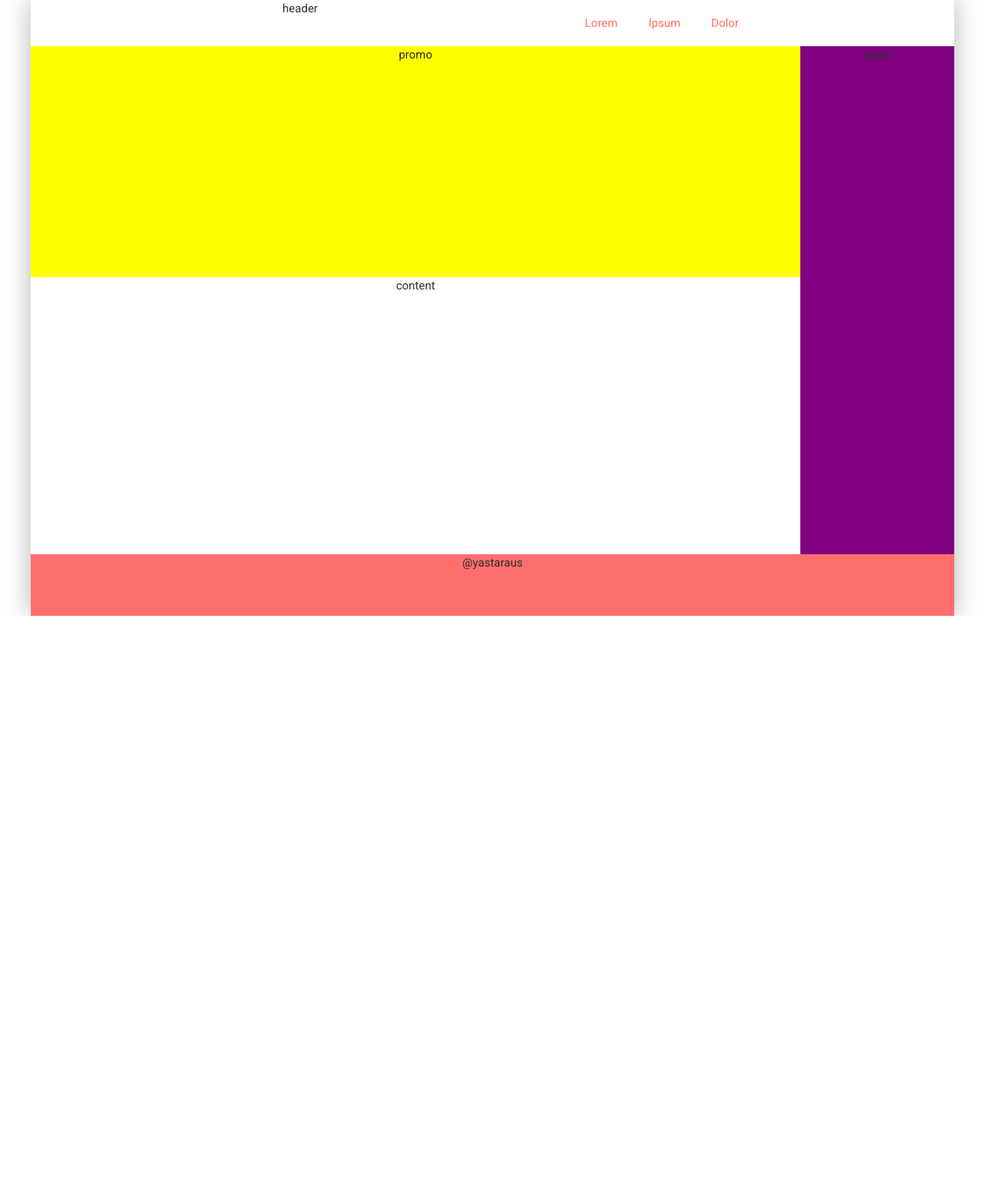
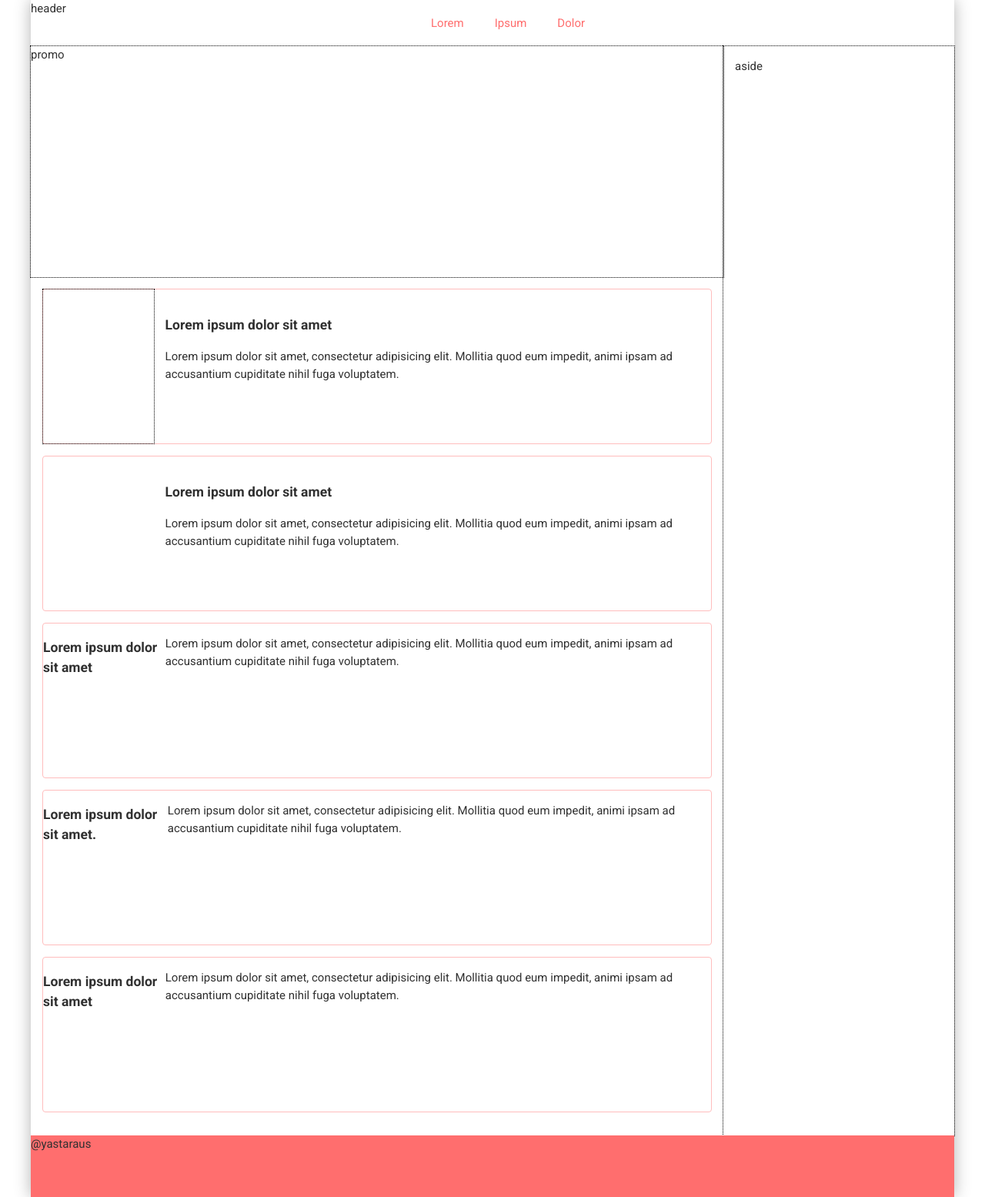
Before and after one commit to yastaraus/yastaraus.github.io, a PHP site: page /dev-branch/index.html in a window 1280 px wide. Shown: the whole page at 77% size. Before the commit the page ends 800 px from the top, so only its background shows below. Run offline with PHP 8.4, Linux system fonts and the light colour scheme.

Commit message:
new variables for colors + post styles

```diff
--- a/dev-branch/css/master.css
+++ b/dev-branch/css/master.css
@@ -16,7 +16,7 @@ body {
 
 a {
   text-decoration: none;
-  color: var(--yast-main-color);
+  color: var(--clr--yast-main);
 }
 
 .otl {
@@ -29,21 +29,20 @@ a {
   min-width: 320px;
   min-height: 100vh;
   margin: 0px auto;
-  box-shadow: 0px 0px 30px rgba(0,0,0,0.3);
+  box-shadow: 0px 0px 20px rgba(0,0,0,0.3);
 
   display: grid;
   grid-template-columns: repeat(9, minmax(min-content, 1fr)) 1fr repeat(2, 100px);
   grid-template-rows: 60px 300px 2fr 80px;
 
   grid-template-areas:
-  "h h h h h h h n n n n n"
-  "p p p p p p p p p p a a"
-  "c c c c c c c c c c a a"
+  "h h h h h n n n n n n n"
+  "p p p p p p p p p a a a"
+  "c c c c c c c c c a a a"
   "f f f f f f f f f f f f";
 }
 
 .grid-item {
-  text-align: center;
   /* padding: 1em; */
 }
 
@@ -60,24 +59,51 @@ a {
 .promo-block {
   grid-area: p;
 
-  background-color: yellow;
+  /* background-color: yellow; */
 }
 
 .main-content {
   grid-area: c;
 
+  padding: 1em;
   background-color: ;
+}
+
+
+/* === Стили постов === */
+.blog-article {
+  box-sizing: content-box;
+  border: 1px solid var(--clr-yast-0);
+  border-radius: 4px;
+
+  height: 200px; /* ??? */
+
+  display: flex;
+  flex-direction: row;
+
+  /* box-shadow: inset 0px 0px 1px 1px var(--clr-yast-0); */
+  margin-bottom: 1em;
+}
+.post-pic {
+  margin: 0px;
+  height: auto; /* ??? */
+  width: 200px; /* ??? */
+}
+.post-text {
+  padding: 1em;
+  width: auto; /* ??? */
 }
 
 .aside {
   grid-area: a;
 
-  background-color: purple;
+  padding: 1em;
+  /* background-color: purple; */
 }
 
 .main-footer {
   grid-area: f;
-  background-color: var(--yast-main-color); /* Переменная основным цветом */
+  background-color: var(--clr--yast-main); /* Переменная основным цветом */
 }
 
 /* === Nav Styles === */
@@ -100,8 +126,8 @@ a {
   padding: 10px 20px;
 }
 .main-nav > ul a:hover {
-  font-weight: bold;
-  color: var(--yast-second-color);
+  /* font-weight: bold; */
+  color: var(--clr-yast-0);
 }
 
 .main-nav > a .burger-menu {
@@ -132,7 +158,7 @@ a {
     width: 60px;
   }
   .main-nav > a > .burger-menu {
-    fill: var(--yast-main-color); /* Заливка бургера цветом */
+    fill: var(--clr--yast-main); /* Заливка бургера цветом */
     display: block;
   }
 }
@@ -165,11 +191,13 @@ https://medium.com/devschacht/%D0%B8%D0%B7%D1%83%D1%87%D0%B8%D1%82%D0%B5-css-%D0
 DOM-элементы являются потомками тега <html>.
 */
 :root {
+  --clr--yast-main: #ff6e6e; /* Крансо-розовый, основной цвет */
+  --clr--yast-second: #6DBDBD; /* Второй цвет, синий */
+  --clr--yast-special: #FFC493; /* Персиковый */
+  --clr-yast-0: #FFBDBD; /*  */
+  --clr--yast-1: #80DE80; /* Зеленый, светлый */
+  --clr--yast-2: #1B9A1B; /* Зеленый, темный */
   /*
-  Цвета: http://paletton.com/#uid=7000u0kicw08gQIdAGrm8sequo6
+  Паллета цветов: http://paletton.com/#uid=7000u0kicw08gQIdAGrm8sequo6
   */
-
-  --yast-main-color: #ff6e6e; /* Основной цвет */
-  --yast-second-color: #6DBDBD; /* Второй цвет... а может быть и нет */
-  --yast-another-color: ;
 }
--- a/dev-branch/index.html
+++ b/dev-branch/index.html
@@ -30,15 +30,44 @@
         </a>
       </nav>
       <!-- Какой то промо блок -->
-      <section class="grid-item promo-block">
+      <section class="grid-item promo-block otl">
         promo
       </section>
       <!-- Основной контент -->
       <main class="grid-item main-content">
-        content
+        <article class="blog-article classic-post">
+          <figure class="post-pic otl">
+            <img src="" alt="">
+          </figure>
+          <div class="post-text">
+            <header><h3>Lorem ipsum dolor sit amet</h3></header>
+            <p>Lorem ipsum dolor sit amet, consectetur adipisicing elit. Mollitia quod eum impedit, animi ipsam ad accusantium cupiditate nihil fuga voluptatem.</p>
+          </div>
+        </article>
+        <article class="blog-article classic-post">
+          <div class="post-pic">
+            <img src="" alt="">
+          </div>
+          <div class="post-text">
+            <header><h3>Lorem ipsum dolor sit amet</h3></header>
+            <p>Lorem ipsum dolor sit amet, consectetur adipisicing elit. Mollitia quod eum impedit, animi ipsam ad accusantium cupiditate nihil fuga voluptatem.</p>
+          </div>
+        </article>
+        <article class="blog-article classic-post">
+          <header><h3>Lorem ipsum dolor sit amet</h3></header>
+          <p>Lorem ipsum dolor sit amet, consectetur adipisicing elit. Mollitia quod eum impedit, animi ipsam ad accusantium cupiditate nihil fuga voluptatem.</p>
+        </article>
+        <article class="blog-article classic-post">
+          <header><h3>Lorem ipsum dolor sit amet.</h3></header>
+          <p>Lorem ipsum dolor sit amet, consectetur adipisicing elit. Mollitia quod eum impedit, animi ipsam ad accusantium cupiditate nihil fuga voluptatem.</p>
+        </article>
+        <article class="blog-article classic-post">
+          <header><h3>Lorem ipsum dolor sit amet</h3></header>
+          <p>Lorem ipsum dolor sit amet, consectetur adipisicing elit. Mollitia quod eum impedit, animi ipsam ad accusantium cupiditate nihil fuga voluptatem.</p>
+        </article>
       </main>
       <!-- Боковой контент -->
-      <aside class="grid-item aside">
+      <aside class="grid-item aside otl">
         aside
       </aside>
       <!-- Главный футер -->
```
